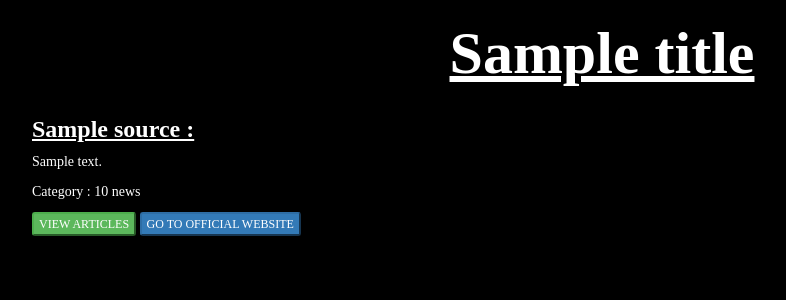
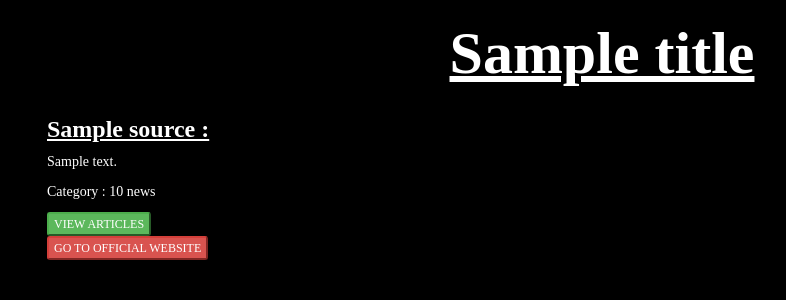
Before and after one commit to victormongare1/news, a Flask app: template app/templates/index.html in a window 1280 px wide. Shown: the top 300 px of the page, without its empty margins (38-824 px from the left). Run offline with Flask 2, Linux system fonts and the light colour scheme; the template is opened without the code that fills it: most values are stand-ins (such as "Sample title", 1, 10 or a date in 2020); some libraries are stand-ins or nearby versions.

Commit message:
changed webpage styling

```diff
--- a/app/templates/articles.html
+++ b/app/templates/articles.html
@@ -11,7 +11,7 @@
   <h1><b><u>{{title}}</u></b></h1>
   <h2>{{articles}}</h2>
 
-  <a href="/"><button class="btn-xs btn-danger">BACK TO HOME PAGE</button></a>
+  <a href="/"><button class="btn-xs btn-warning">BACK TO HOME PAGE</button></a>
   {% for article in articles %}
       <h3>{{article.title}}</h3>
   {% endfor %}
--- a/app/templates/index.html
+++ b/app/templates/index.html
@@ -12,20 +12,21 @@
     <div class="container">
     <h1 class="text-center" id="h3"><b><u>{{title}}</u></b></h1>
 
+      <div class="row">
+        <div class="col-sm-12 col-md-12">
+       {% for source in sources %}
 
-
-       {% for source in sources %}
-       <div class="row">
-         <div class="col-md-8">
+         <div class="col-xs-12 col-sm-12 col-md-12 col-lg-3 piece ">
            <h3><b><u>{{ source.name}} :</u></b></h3>
             <p>{{source.description}}</p>
             <p>Category : {{source.category}} news</p>
              <a href="/article/{{source.id}}"><button class="btn-xs btn-success">VIEW ARTICLES</button></a>
-             <a href="{{source.url}}"><button class="btn-xs btn-primary">GO TO OFFICIAL WEBSITE</button></a>
+             <a href="{{source.url}}"><button class="btn-xs btn-danger">GO TO OFFICIAL WEBSITE</button></a>
           </div>
-        </div>
+
        {% endfor %}
-
+       </div>
+          </div>
 
     </div>
     {% endblock %}
```
Also changed, not shown: tests/test_article.py (+1 -2 lines).
